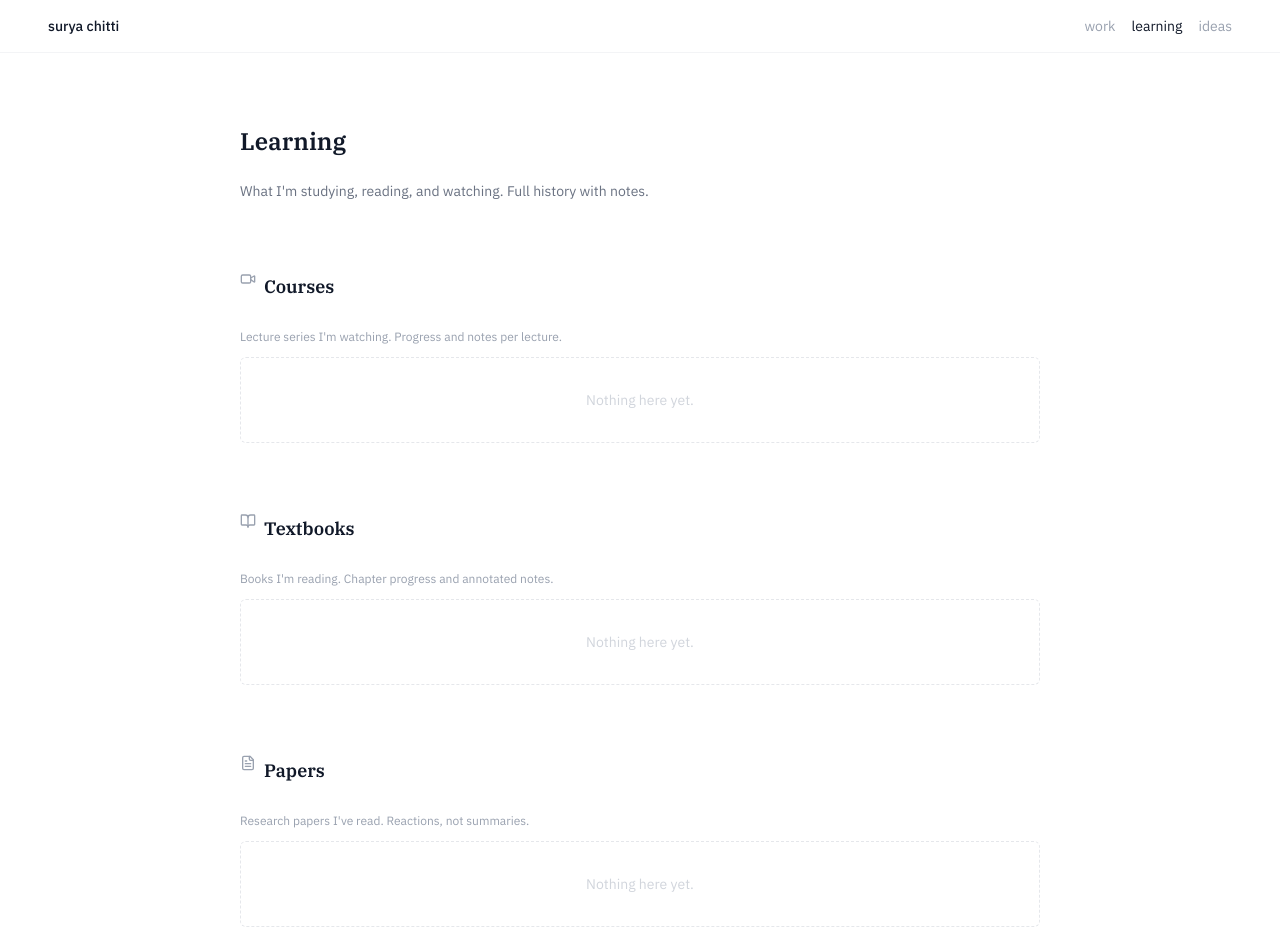
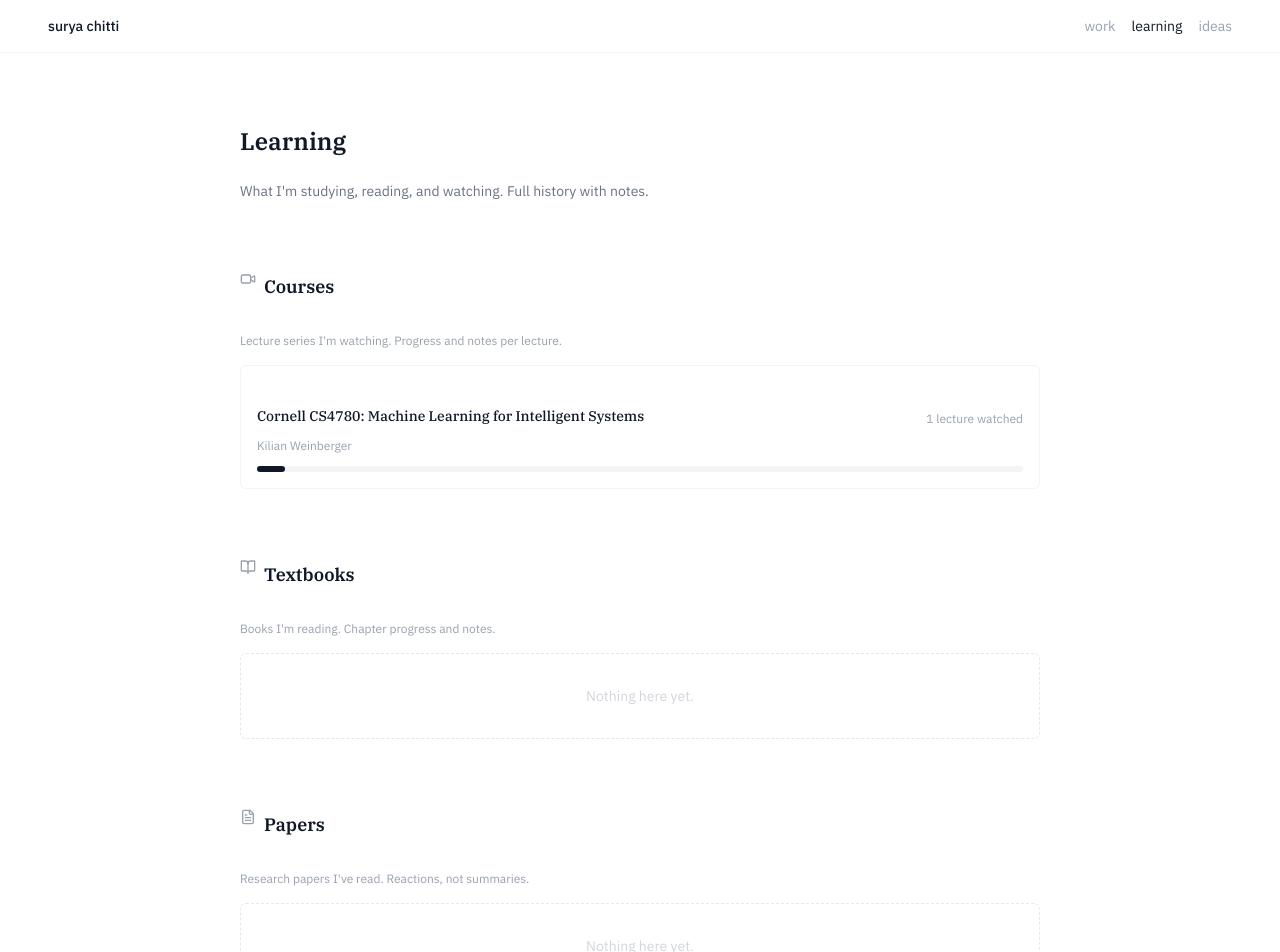
Before and after one commit to codechitti216/codechitti216.github.io, a React (Vite) app: page /learning in a window 1280 px wide. Shown: the top 952 px of the page. Built offline with nearby package versions, Linux system fonts and the light colour scheme.

Commit message:
Add course detail page with YouTube player and timestamped notes. Add Weinberger CS4780. Fix tier badge for compound tiers.

```diff
--- a/src/App.jsx
+++ b/src/App.jsx
@@ -4,6 +4,7 @@ import Home from "./pages/Home";
 import Notes from "./pages/Notes";
 import NoteDetail from "./pages/NoteDetail";
 import Learning from "./pages/Learning";
+import CourseDetail from "./pages/CourseDetail";
 import Ideas from "./pages/Ideas";
 import TransformerDemo from "./pages/TransformerDemo";
 import "./App.css";
@@ -17,6 +18,7 @@ function App() {
           <Route path="/notes" element={<Notes />} />
           <Route path="/notes/:id" element={<NoteDetail />} />
           <Route path="/learning" element={<Learning />} />
+          <Route path="/learning/:courseId" element={<CourseDetail />} />
           <Route path="/ideas" element={<Ideas />} />
           <Route path="/transformer-demo" element={<TransformerDemo />} />
           {/* Old routes redirect */}
--- /dev/null
+++ b/src/data/learning.json
@@ -0,0 +1,23 @@
+{
+  "courses": [
+    {
+      "id": "weinberger-cs4780",
+      "title": "Cornell CS4780: Machine Learning for Intelligent Systems",
+      "instructor": "Kilian Weinberger",
+      "url": "https://www.youtube.com/playlist?list=PLl8OlHZGYOQ7bkVbuRthEsaLr7bONzbXS",
+      "totalLectures": 27,
+      "lectures": [
+        {
+          "number": 1,
+          "title": "Introduction to Machine Learning",
+          "youtubeId": "xgSX0kFxUzo",
+          "date": "2025-07-28",
+          "notes": []
+        }
+      ]
+    }
+  ],
+  "textbooks": [],
+  "papers": [],
+  "talks": []
+}
--- /dev/null
+++ b/src/pages/CourseDetail.jsx
@@ -0,0 +1,187 @@
+import { useParams, Link } from 'react-router-dom';
+import { useMemo, useState, useRef, useCallback, useEffect } from 'react';
+import learningData from '../data/learning.json';
+
+function formatTime(seconds) {
+  const m = Math.floor(seconds / 60);
+  const s = Math.floor(seconds % 60);
+  return `${m}:${s.toString().padStart(2, '0')}`;
+}
+
+function parseTime(timeStr) {
+  const parts = timeStr.split(':').map(Number);
+  if (parts.length === 3) return parts[0] * 3600 + parts[1] * 60 + parts[2];
+  if (parts.length === 2) return parts[0] * 60 + parts[1];
+  return 0;
+}
+
+export default function CourseDetail() {
+  const { courseId } = useParams();
+  const course = useMemo(
+    () => learningData.courses.find(c => c.id === courseId),
+    [courseId]
+  );
+
+  const [selectedLecture, setSelectedLecture] = useState(
+    course?.lectures?.[0] || null
+  );
+
+  if (!course) {
+    return (
+      <div className="py-12 text-center">
+        <p className="text-gray-500">Course not found.</p>
+        <Link to="/learning" className="mt-4 inline-block text-sm text-gray-400 hover:text-gray-900">
+          &larr; Back to learning
+        </Link>
+      </div>
+    );
+  }
+
+  return (
+    <div className="py-8 space-y-6">
+      <Link to="/learning" className="text-xs text-gray-400 hover:text-gray-700 transition-colors">
+        &larr; back to learning
+      </Link>
+
+      <div>
+        <h1 className="font-serif text-2xl font-semibold text-gray-900">{course.title}</h1>
+        <p className="text-sm text-gray-500 mt-1">{course.instructor}</p>
+        {course.lectures.length > 0 && (
+          <p className="text-xs text-gray-400 mt-2">
+            {course.lectures.length} lecture{course.lectures.length !== 1 ? 's' : ''} watched
+          </p>
+        )}
+      </div>
+
+      {course.lectures.length === 0 ? (
+        <div className="py-12 text-center border border-dashed border-gray-200 rounded-lg">
+          <p className="text-sm text-gray-300">No lectures watched yet. Start watching and add notes.</p>
+        </div>
+      ) : (
+        <div className="space-y-6">
+          {/* Lecture selector */}
+          <div className="flex flex-wrap gap-2">
+            {course.lectures.map((lecture, i) => (
+              <button
+                key={i}
+                onClick={() => setSelectedLecture(lecture)}
+                className={`text-xs px-3 py-1.5 rounded-full border transition-colors ${
+                  selectedLecture === lecture
+                    ? 'bg-gray-900 text-white border-gray-900'
+                    : 'bg-white text-gray-600 border-gray-200 hover:border-gray-400'
+                }`}
+              >
+                {lecture.number}. {lecture.title}
+              </button>
+            ))}
+          </div>
+
+          {/* Selected lecture */}
+          {selectedLecture && (
+            <LectureView lecture={selectedLecture} />
+          )}
+        </div>
+      )}
+    </div>
+  );
+}
+
+function LectureView({ lecture }) {
+  const playerRef = useRef(null);
+  const [playerReady, setPlayerReady] = useState(false);
+
+  // Initialize YouTube player
+  useEffect(() => {
+    // Load YouTube IFrame API if not already loaded
+    if (!window.YT) {
+      const tag = document.createElement('script');
+      tag.src = 'https://www.youtube.com/iframe_api';
+      document.head.appendChild(tag);
+    }
+
+    const initPlayer = () => {
+      if (playerRef.current) {
+        playerRef.current.destroy();
+      }
+      playerRef.current = new window.YT.Player('yt-player', {
+        videoId: lecture.youtubeId,
+        playerVars: { rel: 0, modestbranding: 1 },
+        events: {
+          onReady: () => setPlayerReady(true),
+        },
+      });
+    };
+
+    if (window.YT && window.YT.Player) {
+      initPlayer();
+    } else {
+      window.onYouTubeIframeAPIReady = initPlayer;
+    }
+
+    return () => {
+      if (playerRef.current) {
+        playerRef.current.destroy();
+        playerRef.current = null;
+      }
+    };
+  }, [lecture.youtubeId]);
+
+  const seekTo = useCallback((seconds) => {
+    if (playerRef.current && playerRef.current.seekTo) {
+      playerRef.current.seekTo(seconds, true);
+      playerRef.current.playVideo();
+    }
+  }, []);
+
+  const sortedNotes = useMemo(
+    () => [...(lecture.notes || [])].sort((a, b) => parseTime(a.timestamp) - parseTime(b.timestamp)),
+    [lecture.notes]
+  );
+
+  return (
+    <div className="space-y-6">
+      {/* Video header */}
+      <div>
+        <h2 className="font-serif text-lg font-semibold text-gray-900">
+          Lecture {lecture.number}: {lecture.title}
+        </h2>
+        {lecture.date && (
+          <p className="text-xs text-gray-400 mt-1">
+            Watched: {new Date(lecture.date).toLocaleDateString('en-US', { month: 'long', day: 'numeric', year: 'numeric' })}
+          </p>
+        )}
+      </div>
+
+      {/* YouTube embed */}
+      <div className="aspect-video bg-gray-100 rounded-lg overflow-hidden">
+        <div id="yt-player" className="w-full h-full" />
+      </div>
+
+      {/* Timestamped notes */}
+      {sortedNotes.length > 0 ? (
+        <div className="space-y-1">
+          <h3 className="text-sm font-medium text-gray-700 mb-3">Notes</h3>
+          {sortedNotes.map((note, i) => (
+            <div
+              key={i}
+              className="flex items-start gap-3 py-3 border-b border-gray-50 last:border-0 group"
+            >
+              <button
+                onClick={() => seekTo(parseTime(note.timestamp))}
+                className="text-xs font-mono text-gray-400 hover:text-gray-900 transition-colors mt-0.5 shrink-0 min-w-[3rem]"
+                title="Jump to this point in the video"
+              >
+                {note.timestamp}
+              </button>
+              <p className="text-sm text-gray-700 leading-relaxed">{note.text}</p>
+            </div>
+          ))}
+        </div>
+      ) : (
+        <div className="py-6 text-center border border-dashed border-gray-200 rounded-lg">
+          <p className="text-sm text-gray-300">No notes for this lecture yet.</p>
+        </div>
+      )}
+    </div>
+  );
+}
--- a/src/pages/Learning.jsx
+++ b/src/pages/Learning.jsx
@@ -1,37 +1,11 @@
+import { useState } from 'react';
+import { Link } from 'react-router-dom';
 import { BookOpen, Video, FileText, Mic } from 'lucide-react';
-
-const sections = [
-  {
-    id: 'courses',
-    title: 'Courses',
-    icon: Video,
-    description: 'Lecture series I\'m watching. Progress and notes per lecture.',
-    items: [],
-  },
-  {
-    id: 'textbooks',
-    title: 'Textbooks',
-    icon: BookOpen,
-    description: 'Books I\'m reading. Chapter progress and annotated notes.',
-    items: [],
-  },
-  {
-    id: 'papers',
-    title: 'Papers',
-    icon: FileText,
-    description: 'Research papers I\'ve read. Reactions, not summaries.',
-    items: [],
-  },
-  {
-    id: 'talks',
-    title: 'Talks',
-    icon: Mic,
-    description: 'One-off videos, seminars, and blog posts worth noting.',
-    items: [],
-  },
-];
+import learningData from '../data/learning.json';
 
 export default function Learning() {
+  const { courses, textbooks, papers, talks } = learningData;
+
   return (
     <div className="py-8 space-y-10">
       <div>
@@ -41,32 +15,121 @@ export default function Learning() {
         </p>
       </div>
 
-      {sections.map((section) => {
-        const Icon = section.icon;
-        return (
-          <section key={section.id} className="space-y-3">
+      {/* Courses */}
+      <section className="space-y-4">
         <div className="flex items-center gap-2">
-              <Icon className="h-4 w-4 text-gray-400" />
-              <h2 className="font-serif text-lg font-semibold text-gray-900">{section.title}</h2>
+          <Video className="h-4 w-4 text-gray-400" />
+          <h2 className="font-serif text-lg font-semibold text-gray-900">Courses</h2>
         </div>
-            <p className="text-xs text-gray-400">{section.description}</p>
+        <p className="text-xs text-gray-400">Lecture series I'm watching. Progress and notes per lecture.</p>
 
-            {section.items.length === 0 ? (
-              <div className="py-8 text-center border border-dashed border-gray-200 rounded-lg">
-                <p className="text-sm text-gray-300">Nothing here yet.</p>
+        {courses.length === 0 ? (
+          <EmptyState />
+        ) : (
+          <div className="space-y-3">
+            {courses.map(course => (
+              <Link
+                key={course.id}
+                to={`/learning/${course.id}`}
+                className="block group border border-gray-100 rounded-lg p-4 hover:border-gray-200 transition-colors"
+              >
+                <div className="flex items-center justify-between">
+                  <div>
+                    <h3 className="text-sm font-medium text-gray-900 group-hover:text-gray-600 transition-colors">
+                      {course.title}
+                    </h3>
+                    <p className="text-xs text-gray-400 mt-0.5">{course.instructor}</p>
                   </div>
+                  <div className="text-right">
+                    <span className="text-xs text-gray-400">
+                      {course.lectures.length} lecture{course.lectures.length !== 1 ? 's' : ''} watched
+                    </span>
+                  </div>
+                </div>
+                {course.lectures.length > 0 && (
+                  <div className="mt-3 w-full bg-gray-100 rounded-full h-1.5">
+                    <div
+                      className="bg-gray-900 h-1.5 rounded-full"
+                      style={{ width: `${Math.min((course.lectures.length / (course.totalLectures || 27)) * 100, 100)}%` }}
+                    />
+                  </div>
+                )}
+              </Link>
+            ))}
+          </div>
+        )}
+      </section>
+
+      {/* Textbooks */}
+      <section className="space-y-4">
+        <div className="flex items-center gap-2">
+          <BookOpen className="h-4 w-4 text-gray-400" />
+          <h2 className="font-serif text-lg font-semibold text-gray-900">Textbooks</h2>
+        </div>
+        <p className="text-xs text-gray-400">Books I'm reading. Chapter progress and notes.</p>
+
+        {textbooks.length === 0 ? (
+          <EmptyState />
         ) : (
           <div className="space-y-2">
-                {section.items.map((item, i) => (
+            {textbooks.map((book, i) => (
               <div key={i} className="py-2 border-b border-gray-50 last:border-0">
-                    <span className="text-sm text-gray-700">{item.title}</span>
+                <span className="text-sm text-gray-700">{book.title}</span>
               </div>
             ))}
           </div>
         )}
       </section>
-        );
-      })}
+
+      {/* Papers */}
+      <section className="space-y-4">
+        <div className="flex items-center gap-2">
+          <FileText className="h-4 w-4 text-gray-400" />
+          <h2 className="font-serif text-lg font-semibold text-gray-900">Papers</h2>
+        </div>
+        <p className="text-xs text-gray-400">Research papers I've read. Reactions, not summaries.</p>
+
+        {papers.length === 0 ? (
+          <EmptyState />
+        ) : (
+          <div className="space-y-2">
+            {papers.map((paper, i) => (
+              <div key={i} className="py-2 border-b border-gray-50 last:border-0">
+                <span className="text-sm text-gray-700">{paper.title}</span>
+              </div>
+            ))}
+          </div>
+        )}
+      </section>
+
+      {/* Talks */}
+      <section className="space-y-4">
+        <div className="flex items-center gap-2">
+          <Mic className="h-4 w-4 text-gray-400" />
+          <h2 className="font-serif text-lg font-semibold text-gray-900">Talks</h2>
+        </div>
+        <p className="text-xs text-gray-400">One-off videos, seminars, and blog posts worth noting.</p>
+
+        {talks.length === 0 ? (
+          <EmptyState />
+        ) : (
+          <div className="space-y-2">
+            {talks.map((talk, i) => (
+              <div key={i} className="py-2 border-b border-gray-50 last:border-0">
+                <span className="text-sm text-gray-700">{talk.title}</span>
+              </div>
+            ))}
+          </div>
+        )}
+      </section>
     </div>
   );
 }
+
+function EmptyState() {
+  return (
+    <div className="py-8 text-center border border-dashed border-gray-200 rounded-lg">
+      <p className="text-sm text-gray-300">Nothing here yet.</p>
+    </div>
+  );
+}
--- a/src/pages/Notes.jsx
+++ b/src/pages/Notes.jsx
@@ -5,16 +5,20 @@ import { getAllContent, TIERS } from '../lib/content';
 export default function Notes() {
   const allContent = useMemo(() => getAllContent(), []);
 
-  // Split into investigations (experiment, paper, notebook, research, tool) and notes (note, seed)
+  // Split into investigations (experiment, paper, research, tool) and notes (note, notebook, seed)
+  const investigationTiers = ['experiment', 'paper', 'research', 'tool'];
   const investigations = allContent.filter(item =>
-    ['experiment', 'paper', 'notebook', 'research', 'tool'].includes(item.tier)
+    item.tier && investigationTiers.some(t => item.tier.includes(t))
   );
   const notes = allContent.filter(item =>
-    ['note', 'seed'].includes(item.tier) || !item.tier
+    !item.tier || !investigationTiers.some(t => item.tier.includes(t))
   );
 
   const TierBadge = ({ tier }) => {
-    const tierInfo = TIERS[tier];
+    if (!tier) return null;
+    // Handle compound tiers like "note + notebook"
+    const primaryTier = tier.split('+')[0].trim().split(' ')[0].trim();
+    const tierInfo = TIERS[primaryTier];
     if (!tierInfo) return null;
     return (
       <span className={`text-[10px] px-1.5 py-0.5 rounded border ${tierInfo.color}`}>
```
Lines whose indentation alone changed are shown as unchanged.
